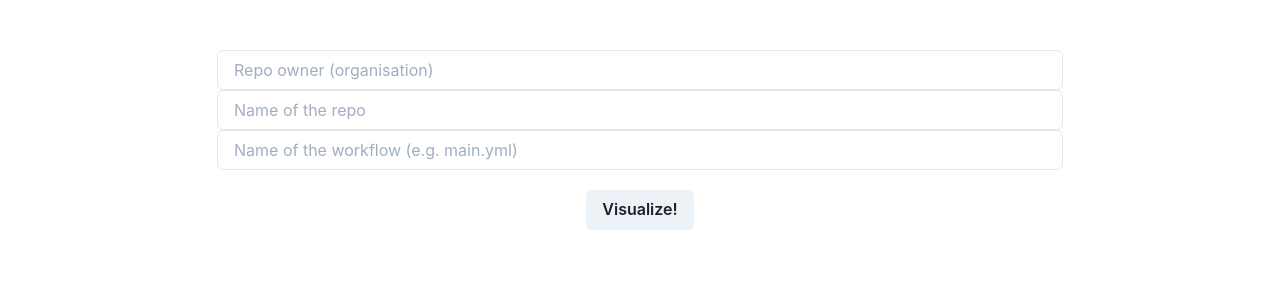
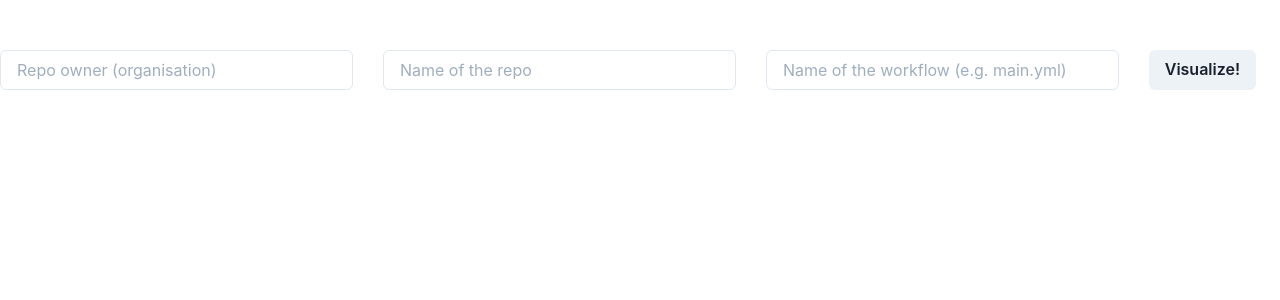
Before and after one commit to amir-bio/github-actions-stats, a React (Create React App) app: page / in a window 1280 px wide. Shown: the top 300 px of the page. Built offline with nearby package versions, Linux system fonts and the light colour scheme; no server answers.

Commit message:
Add histogram charts with basic stats for last 100 runs

```diff
--- a/package.json
+++ b/package.json
@@ -41,6 +41,7 @@
     "react-query": "^3.13.0",
     "react-scripts": "^4.0.3",
     "typescript": "^4.2.3",
+    "victory": "^35.4.12",
     "web-vitals": "^1.1.1"
   },
   "devDependencies": {
--- a/src/index.tsx
+++ b/src/index.tsx
@@ -1,9 +1,10 @@
 import React, { useState } from 'react';
 import ReactDOM from 'react-dom';
-import { Box, Button, Center, ChakraProvider, Flex } from "@chakra-ui/react"
+import { Box, Button, Center, ChakraProvider, Flex, HStack } from "@chakra-ui/react"
 import { Octokit } from "@octokit/rest";
 import { extendTheme } from "@chakra-ui/react"
 import { Input } from "@chakra-ui/react"
+import { VictoryAxis, VictoryChart, VictoryHistogram, VictoryLabel, VictoryVoronoiContainer } from 'victory';
 
 const octokit = new Octokit({
     auth: process.env.REACT_APP_GITHUB_TOKEN
@@ -22,6 +23,7 @@ const App = () => {
     // const [owner, setOwner] = useState("")
     // const [repo, setRepo] = useState("")
     // const [workflowName, setWorkflowName] = useState("")
+    const [workflowRunsStats, setWorkflowRunsStats] = useState<any>({})
 
     // TODO: type properly
     const handleSubmit = async (event: any) => {
@@ -55,37 +57,115 @@ const App = () => {
                     failure: [] as number[],
                     cancelled: [] as number[],
                     startup_failure: [] as number[],
-                }
+                },
+                earliestRun: new Date(8640000000000000).getTime(),
+                latestRun: new Date(-8640000000000000).getTime()
             }
             // only count completed runs
             for (const run of specificWorkflowRuns.workflow_runs) {
-                if (run.status != "completed") continue
+                if (run.status !== "completed") continue
                 stats.conclusion[run.conclusion] += 1
 
-                const durationMs = Date.parse(run.updated_at) - Date.parse(run.created_at)
+                const createdAtTime = Date.parse(run.created_at)
+                const updatedAtTime = Date.parse(run.updated_at)
+                const durationMs = updatedAtTime - createdAtTime
                 stats.durations[run.conclusion].push(durationMs / 1000)
+
+                stats.earliestRun = Math.min(stats.earliestRun, createdAtTime)
+                stats.latestRun = Math.max(stats.latestRun, createdAtTime)
+
             }
 
             console.log(stats)
+
+            setWorkflowRunsStats(stats)
         } catch (e) {
             console.error("error while getting data from github", e)
         }
 
     }
     return (
-        <Box display="flex" maxW="1140px" mx="auto" pt={50}
-             justifyContent={"center"}>
-            <Flex>
+        <Box display="flex"
+             maxW="1440px"
+             mx="auto"
+             pt={50}
+             justifyContent={"center"}
+             flexDirection="column"
+        >
+            <Flex direction="row">
                 <form onSubmit={handleSubmit}>
-                    <Input placeholder="Repo owner (organisation)" name="owner"/>
-                    <Input placeholder="Name of the repo" name="repo"/>
-                    <Input placeholder="Name of the workflow (e.g. main.yml)" name="workflowName"
-                    />
-                    <Center pt={5}>
-                        <Button type="submit">Visualize!</Button>
-                    </Center>
+                    <HStack spacing="30px">
+                        <Input placeholder="Repo owner (organisation)" name="owner"/>
+                        <Input placeholder="Name of the repo" name="repo"/>
+                        <Input placeholder="Name of the workflow (e.g. main.yml)" name="workflowName"/>
+
+                        <Button type="submit" w={80}>Visualize!</Button>
+                    </HStack>
+
                 </form>
             </Flex>
+            {workflowRunsStats?.durations?.success && workflowRunsStats?.totalRuns && (
+                <Flex>
+
+                    Total Runs: {workflowRunsStats.totalRuns} <br/>
+                    {workflowRunsStats.conclusion.success} Successes <br/>
+                    {workflowRunsStats.conclusion.failure} Failures <br/>
+                    {workflowRunsStats.conclusion.cancelled} Cancelled <br/>
+                    {workflowRunsStats.conclusion.startup_failure} Start up failure <br/>
+                    <br/>
+                    Latest Run: {new Date(workflowRunsStats.latestRun).toLocaleDateString()} <br/>
+                    Earliest Run: {new Date(workflowRunsStats.earliestRun).toLocaleDateString()} <br/>
+
+                </Flex>
+            )}
+
+            <Flex>
+                {workflowRunsStats?.durations?.success && (
+                    <VictoryChart
+                        domainPadding={10}
+                        width={1000}
+                        height={300}
+                        containerComponent={
+                            <VictoryVoronoiContainer
+                                labels={({datum}) => `${datum.y} (${datum.x} minutes)`}
+                            />
+                        }
+                    >
+
+                        <VictoryLabel
+                            x={500}
+                            y={25}
+                            textAnchor="middle"
+                            text="Duration of successful runs"
+                        />
+
+                        <VictoryAxis
+                            dependentAxis
+                            label="Total number of runs"
+                        />
+
+                        <VictoryAxis
+                            label="Time (minutes)"
+                        />
+
+                        <VictoryHistogram
+                            style={{data: {fill: "#29d05c"}}}
+                            binSpacing={20}
+                            bins={50}
+                            // data must be in this format: [ {x: t1}, {x: t2}, ... ]
+                            // also convert second duration to minutes
+                            data={
+                                workflowRunsStats.durations.success.map(successDuration => ({
+                                    x: successDuration / 60
+                                }))
+
+                            }
+
+                        />
+                    </VictoryChart>
+                )}
+            </Flex>
+
         </Box>
     )
 }
```
Also changed, not shown: 1 other file (tests, documents, lock files or other folders).
